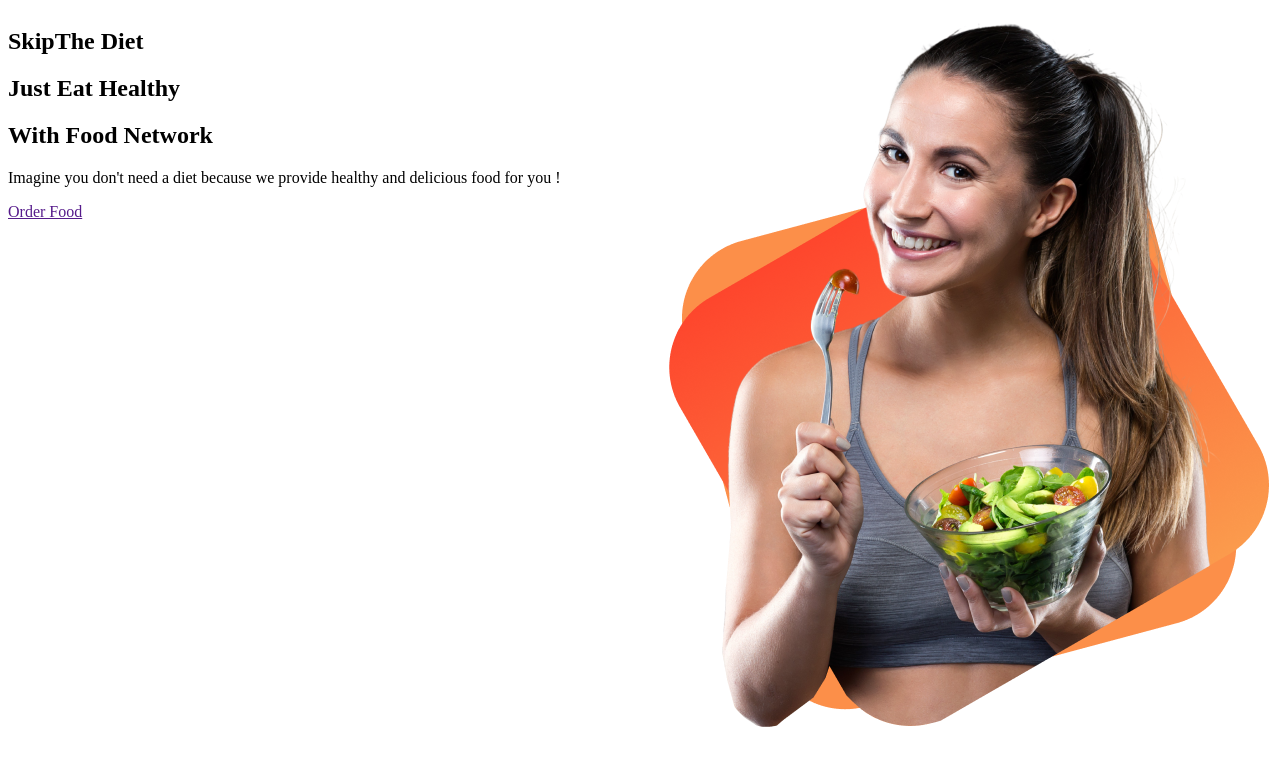
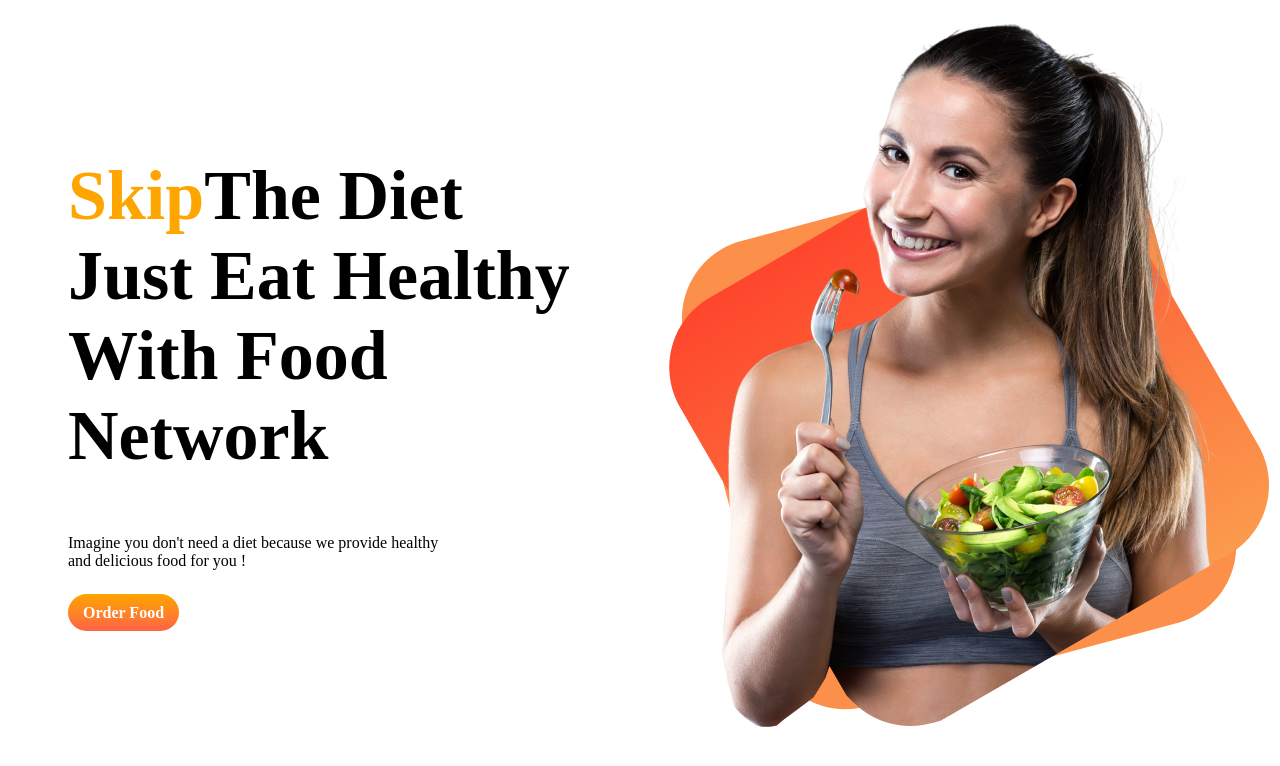
Before and after one commit to saiful-shant0/food-court, a plain HTML site: page index.html in a window 1280 px wide. Drawn offline with Linux system fonts and the light colour scheme.

Commit message:
1st part

```diff
--- a/index.html
+++ b/index.html
@@ -12,13 +12,12 @@
 <body>
 
     <section class="same_row">
-        <div class="row_size">
-            <h1><span>Skip</span>The Diet</h1>
-            <h1>Just Eat Healthy</h1>
-            <h1>With Food Network</h1>
+        <div class="row_size setup">
+            <h1><span>Skip</span>The Diet <br> Just Eat Healthy <br>With Food Network</h1>
 
-            <p>
-                Imagine you don't need a diet because we provide healthy and delicious food for you !
+            <p class="first_p">
+                Imagine you don't need a diet because we provide healthy <br> and delicious food for you ! <br>
+                <br>
             </p>
             <a href="">Order Food</a>
         </div>
--- a/style.css
+++ b/style.css
@@ -6,3 +6,24 @@
 .row_size{
     width: 50%;
 }
+span{
+    color: orange;
+}
+
+
+.setup{
+    margin-top: 90px;
+    margin-left: 60px;
+
+}
+h1{
+  font-size: 70px;
+}
+a{
+    background-image: linear-gradient(orange, tomato);
+    font-weight: 700;
+    text-decoration: none;
+    color: white;
+    padding: 10px 15px;
+    border-radius: 35px;
+}
```
